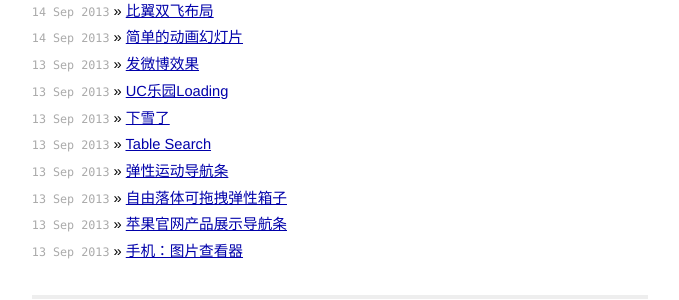
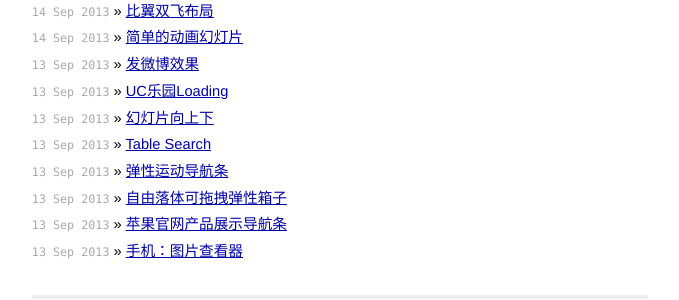
Before and after one commit to anota/blog, a Jekyll site: the page built from index.html, in a window 1280 px wide. Shown: the part 560-860 px from the top of the page, without its empty margins (300-979 px from the left). Built offline with Jekyll 4.4.1, drawn with Linux system fonts in a browser that asks for light colours.

Commit message:
向上向下展示资源修正

```diff
--- a/_posts/2013-09-13-updown-show.html
+++ b/_posts/2013-09-13-updown-show.html
@@ -1,5 +1,5 @@
 ---
-title: 下雪了
+title: 幻灯片向上下
 ---
 <!DOCTYPE HTML>
 <html lang="en-US">
@@ -160,7 +160,7 @@
         <a href="#">v</a>
     </div>
 </body>
-    <script src="http://localhost:8080/public/js/lib/jquery-1.7.2.js"></script>
+    <script src="{{site.baseurl}}/js/jquery-1.9.1.min.js"></script>
     <script>
     ~function(){
         function BsMove(){};
```
